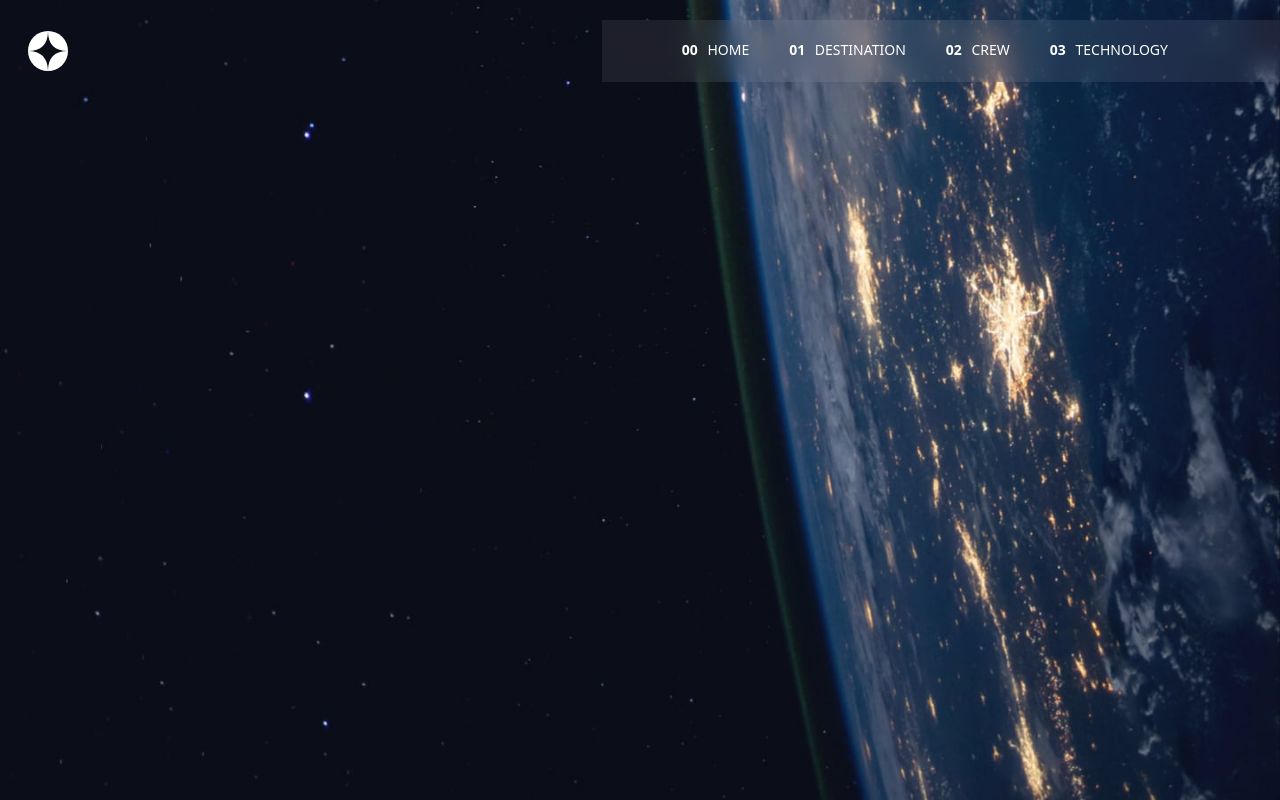
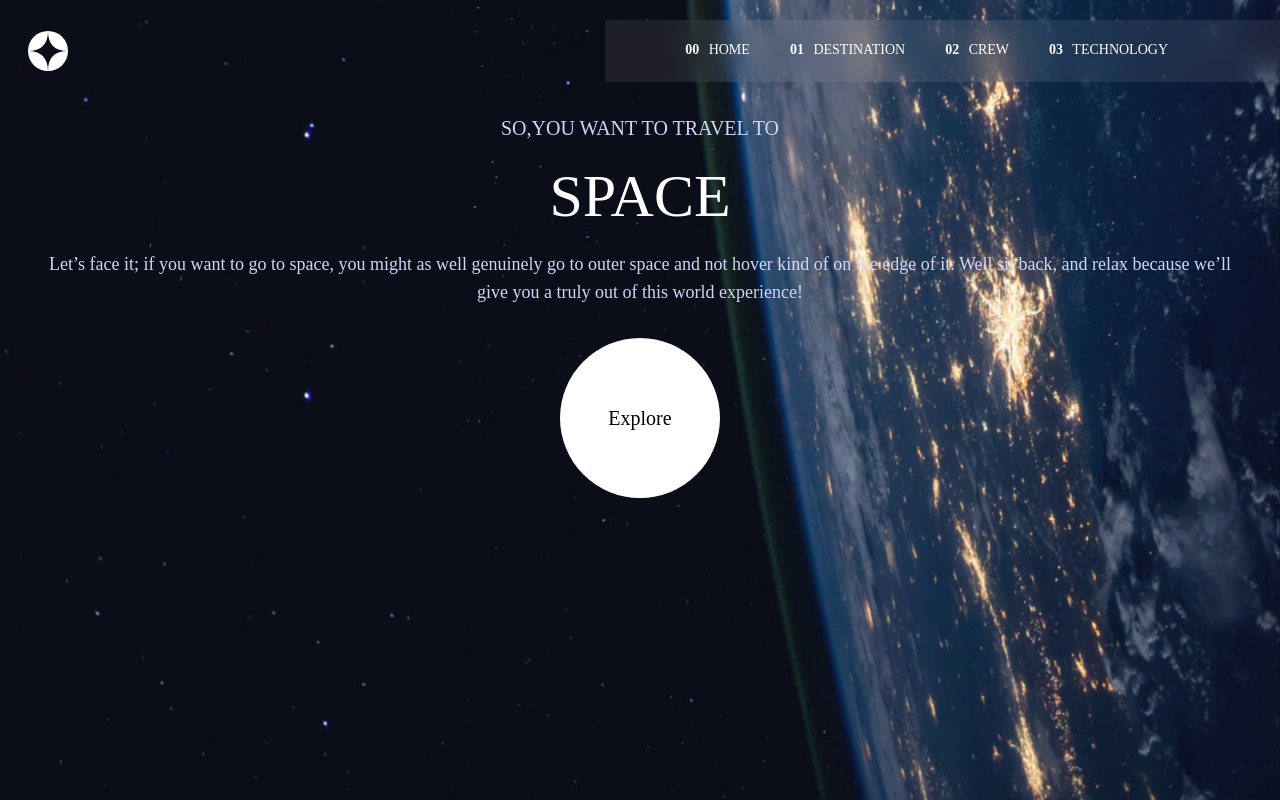
Before and after one commit to 722sofiaameh/space-tourism-website, a React (Vite) app: page / in a window 1280 px wide. Built offline with nearby package versions, Linux system fonts and the light colour scheme.

Commit message:
add completion of home page for the mobile view

```diff
--- a/src/home.jsx
+++ b/src/home.jsx
@@ -4,6 +4,14 @@ const Home = () => {
     return (
         <div className="bg-[url('../src/assets/home/background-home-mobile.jpg')] h-screen bg-cover bg-no-repeat md:bg-[url('../src/assets/home/background-home-desktop.jpg')] md:h-screen md:bg-cover md:bg-no-repeat">
         <Navbar/>
+        <div className="p-8 ">
+            <h1 className="text-fontWhite text-center pt-8x uppercase text-xl font-Barlow">SO,You Want To Travel To</h1>
+            <h1 className="text-center text-white font-Bellefair p-6 text-6xl">SPACE</h1>
+            <p className="text-fontWhite text-center font-Barlow text-lg">Let’s face it; if you want to go to space, you might as well genuinely go to outer space and not hover kind of on the edge of it. Well sit back, and relax because we’ll give you a truly out of this world experience!</p>
+            <div className="rounded-full w-20 h-20 p-20  text-xl   mx-auto bg-white mt-8 flex justify-center items-center"><p className="text-center font-Bellefair font-medium ">Explore</p></div>
+        </div>
+
+
         </div>
     );
 }
--- a/tailwind.config.cjs
+++ b/tailwind.config.cjs
@@ -7,8 +7,19 @@ module.exports = {
   theme: {
     extend: {
       colors:{
-        'trans':'rgba(225,225,225,0.04)'
+        'trans':'rgba(225,225,225,0.04)',
+        'fontWhite':'#D0D6F9',
+        'white':'#FFFFFF',
+        'black':'#0B0D17'
+      },
+      fontFamily:{
+       'Barlow':"Barlow Condensed",
+       'Bellefair':'Bellefair',
+      },
+      fontSize:{
+        small:''
       }
+
     },
   },
   plugins: [],
```
